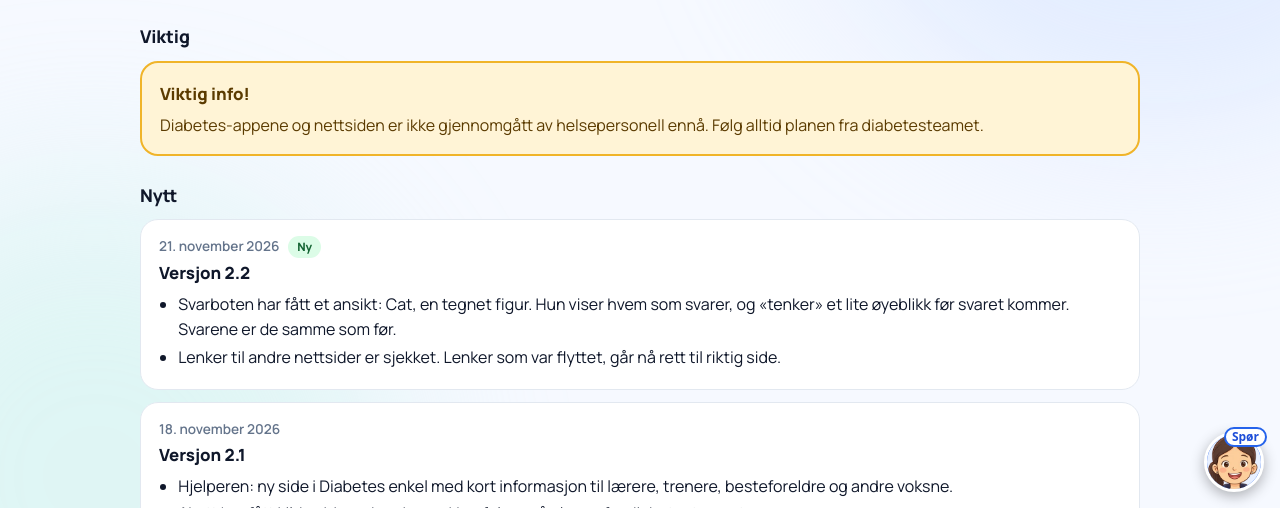
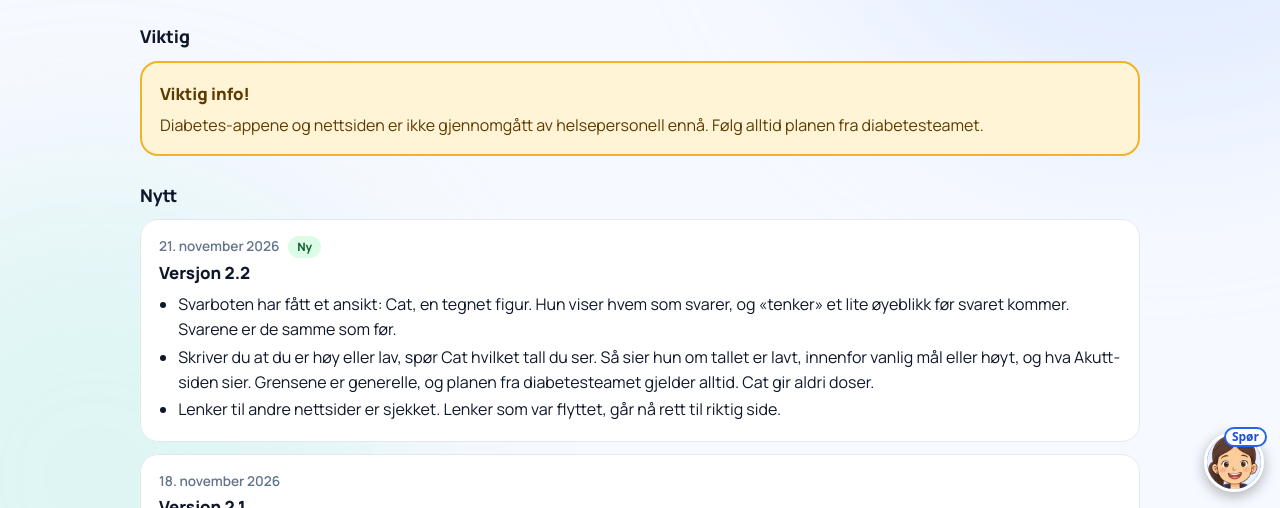
Before and after one commit to RedBeard94/Prosjekt-TR, a plain HTML site: page nyttig/diabetes/nytt/index.html in a window 1280 px wide. Shown: the part 292-800 px from the top of the page. Drawn offline with Linux system fonts and the light colour scheme.

Commit message:
Add files via upload

```diff
--- a/nyttig/diabetes/nytt/index.html
+++ b/nyttig/diabetes/nytt/index.html
@@ -274,7 +274,7 @@
   <h2>Viktig</h2>
   <div class="e v"><h3>Viktig info!</h3><p style="margin:6px 0 0">Diabetes-appene og nettsiden er ikke gjennomgått av helsepersonell ennå. Følg alltid planen fra diabetesteamet.</p></div>
   <h2>Nytt</h2>
-    <div class="e"><div class="d">21. november 2026 <span class="tag">Ny</span></div><h3>Versjon 2.2</h3><ul><li>Svarboten har fått et ansikt: Cat, en tegnet figur. Hun viser hvem som svarer, og «tenker» et lite øyeblikk før svaret kommer. Svarene er de samme som før.</li><li>Lenker til andre nettsider er sjekket. Lenker som var flyttet, går nå rett til riktig side.</li></ul></div>
+    <div class="e"><div class="d">21. november 2026 <span class="tag">Ny</span></div><h3>Versjon 2.2</h3><ul><li>Svarboten har fått et ansikt: Cat, en tegnet figur. Hun viser hvem som svarer, og «tenker» et lite øyeblikk før svaret kommer. Svarene er de samme som før.</li><li>Skriver du at du er høy eller lav, spør Cat hvilket tall du ser. Så sier hun om tallet er lavt, innenfor vanlig mål eller høyt, og hva Akutt-siden sier. Grensene er generelle, og planen fra diabetesteamet gjelder alltid. Cat gir aldri doser.</li><li>Lenker til andre nettsider er sjekket. Lenker som var flyttet, går nå rett til riktig side.</li></ul></div>
     <div class="e"><div class="d">18. november 2026</div><h3>Versjon 2.1</h3><ul><li>Hjelperen: ny side i Diabetes enkel med kort informasjon til lærere, trenere, besteforeldre og andre voksne.</li><li>Akutt har fått kilder. Mengden druesukker følger nå planen fra diabetesteamet.</li><li>Nederst på alle sidene står det at innholdet ikke er gjennomgått av helsepersonell ennå.</li><li>Spørsmålsboten dekker ikke lenger innhold. Den gjemmer seg når du blar nedover, og er tatt bort fra Akutt.</li><li>Søk mat i Diabetes enkel har fått Reinertsengruppen sin mattabell.</li><li>Den gule hjelpemiddel-boksen på Tallerken ligger nå nederst. Kortere tekst øverst på forsiden. Spørsmål og svar har samme topp som resten.</li></ul></div>
     <div class="e"><div class="d">17. november 2026</div><h3>Versjon 2.0</h3><ul><li>To versjoner: Diabetes og Diabetes enkel. Enkel er en egen app med store knapper, for barn og ungdom.</li><li>Du velger pumpe og sensor, så passer sidene bedre.</li><li>Ny Tallerken med fast sum, matgrupper, egne matvarer og måltider.</li><li>Skann strekkode og Reinertsengruppen sin mattabell.</li><li>Søk mat, Quiz og Akutt-side.</li><li>Svarbot om diabetes.</li><li>Min profil: pumpe og sensor, viktige personer, flytt til ny telefon og del matvarer med kode eller QR.</li><li>Ryddigere velgerside og forside, og «Gode sider» med lenker.</li><li>Egen personvernerklæring for Hjelpemidler for diabetikere.</li><li>Pinkode for å gå ut av Diabetes enkel, så barn ikke bytter ved et uhell.</li><li>Gode sider er ryddet i grupper med flere lenker.</li><li>Søket og svarboten er oppdatert med det nye. I enkel blir svarboten i enkel.</li><li>Alt finnes også på engelsk.</li></ul></div>
   <div class="e"><div class="d">24. oktober 2026</div><h3>Første versjon</h3><ul><li>Tallerkenen, innstillinger og sjekkliste, trendpiler og automatikk, tallene, mat og blodsukker.</li><li>Manualer, rettigheter og nyttig informasjon.</li></ul></div>
```
